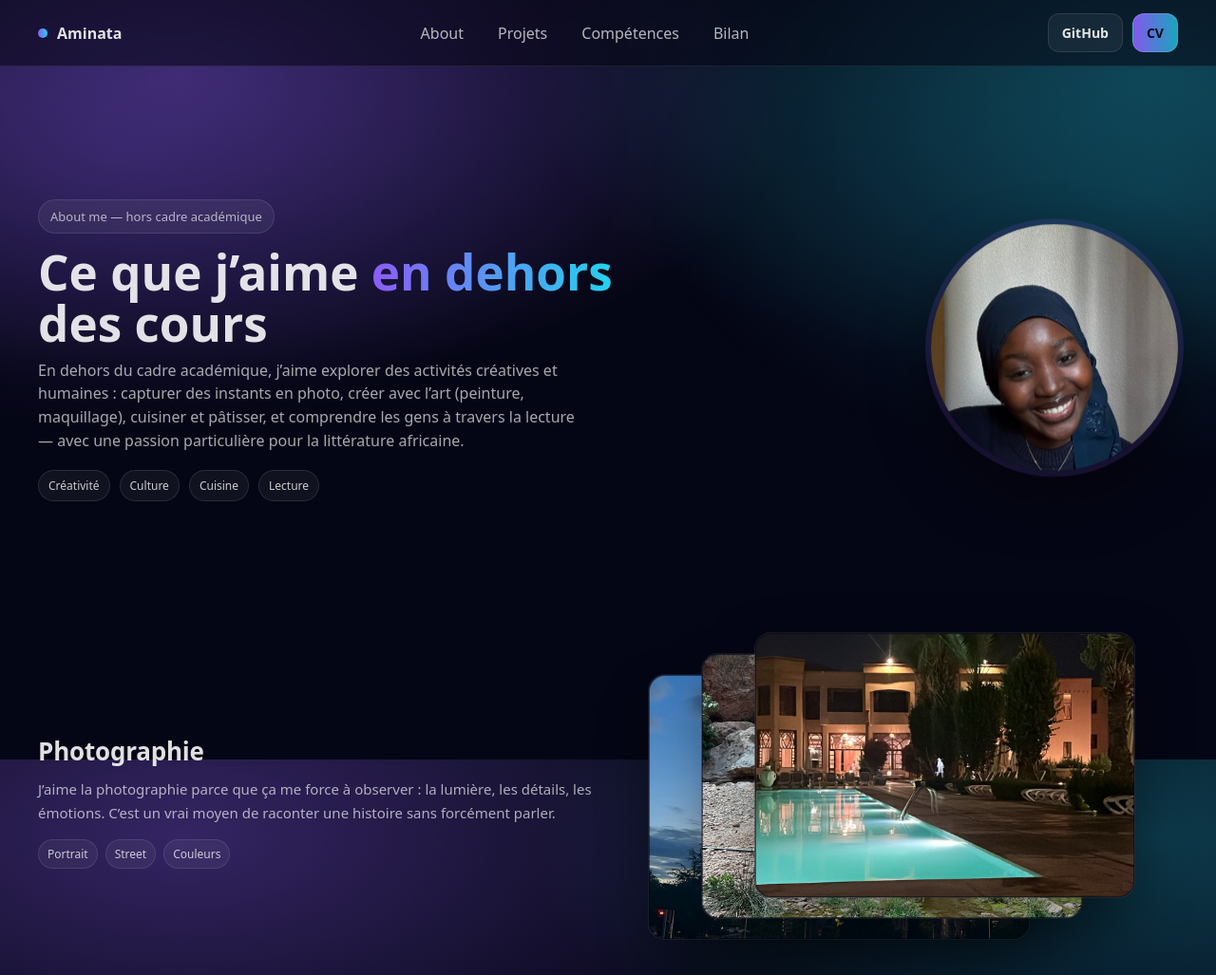
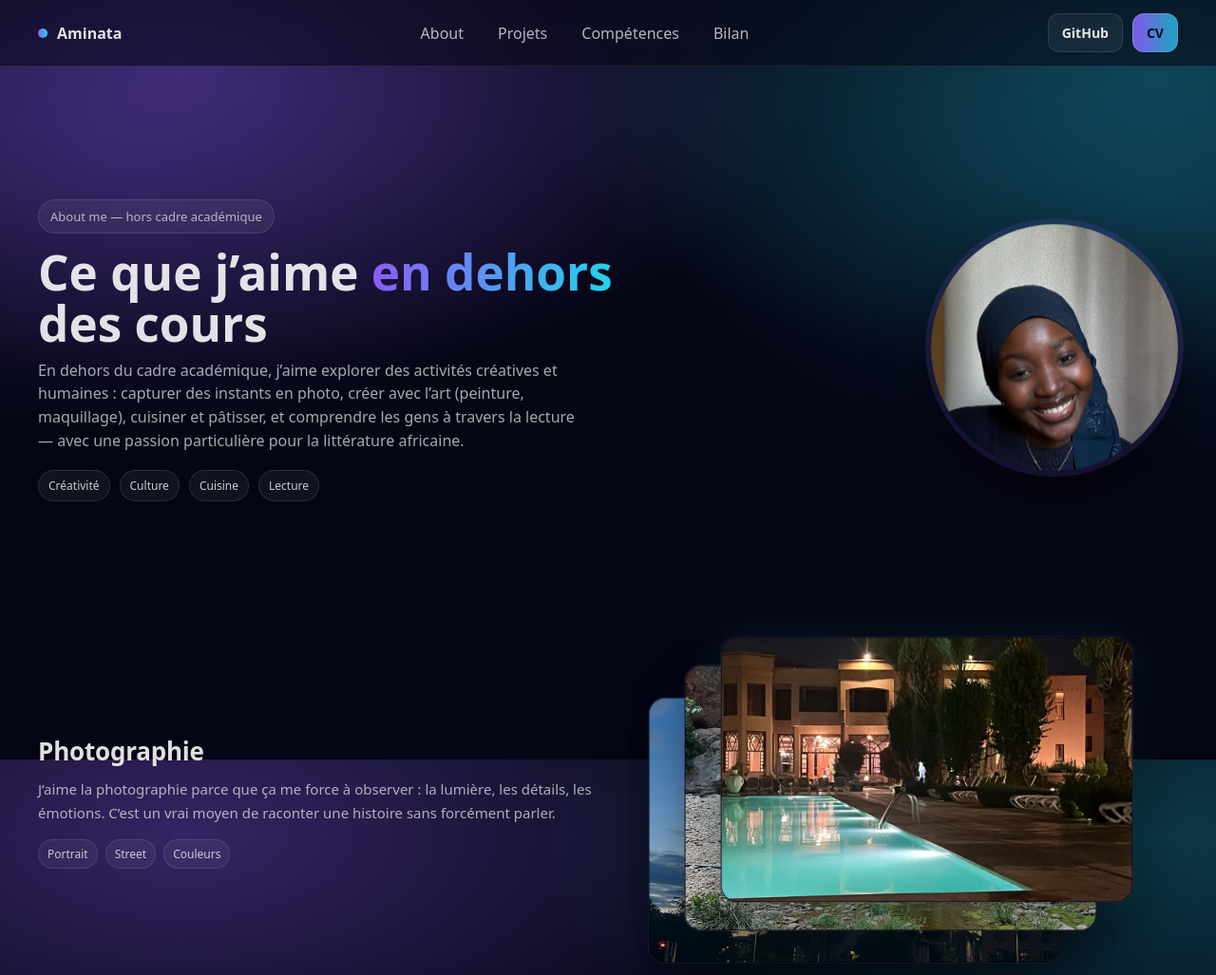
Before and after one commit to aorngom/Portfolio_S6, a plain HTML site: page about.html in a window 1280 px wide. Shown: the top 1027 px of the page at 95% size. Drawn offline with Linux system fonts and the light colour scheme.

Commit message:
changement image dans about

```diff
--- a/css/about.css
+++ b/css/about.css
@@ -181,12 +181,10 @@
     border: 1px solid rgba(255,255,255,0.10);
     color: rgba(255,255,255,0.75);
   }
-
   /* =========================================
-     ✅ PHOTO STACK (sans inclinaison + overlap léger sur les BORDS)
-     Objectif: voir clairement les 3 (le prof voit tout)
-     ========================================= */
-  .stack{
+   PHOTO STACK — plus lisible (on voit vraiment les 3)
+   ========================================= */
+.stack{
     position: relative;
     width: min(560px, 100%);
     height: 360px;
@@ -194,65 +192,77 @@
     isolation: isolate;
   }
 
+  /* option si tu veux plus haut */
   .stack-lg{ height: 400px; }
 
   .stack .p{
     position: absolute;
-    width: 72%;
+
+    /* taille un peu plus petite => on voit l’arrière */
+    width: 78%;
     height: 78%;
+
     object-fit: cover;
     border-radius: 18px;
-    border: 1px solid rgba(255,255,255,0.14);
-    box-shadow: 0 25px 60px rgba(0,0,0,0.40);
+
+    /* séparation propre entre photos */
+    outline: 2px solid rgba(5,6,21,0.55);
+    outline-offset: -2px;
+
+    border: 1px solid rgba(255,255,255,0.12);
+    box-shadow:
+      0 25px 60px rgba(0,0,0,0.40),
+      0 0 0 1px rgba(255,255,255,0.06) inset;
+
     background: rgba(255,255,255,0.04);
-    transition: transform .22s ease, filter .22s ease;
+
+    transition: transform .25s ease, filter .25s ease;
+    will-change: transform;
   }
 
-  /* ✅ plus d’inclinaison */
-  .stack .p1,
-  .stack .p2,
-  .stack .p3{ transform: none; }
+  /* positions (plus de décalage = plus visible) */
+  .stack .p1{
+    z-index: 1;
+    left: 0px;
+    top: 70px;
+    opacity: 0.92;
+  }
 
-  /* ✅ overlap léger: on décale peu -> les 3 sont visibles (pas recouvert à moitié) */
-  .stack .p1{
-    left: 0%;
-    top: 46px;
-    z-index: 1;
+  .stack .p2{
+    z-index: 2;
+    left: 38px;
+    top: 36px;
     opacity: 0.96;
   }
 
-  .stack .p2{
-    left: 10%;
-    top: 24px;
-    z-index: 2;
-    opacity: 0.98;
-  }
-
   .stack .p3{
-    left: 20%;
-    top: 2px;
     z-index: 3;
+    left: 76px;
+    top: 6px;
     opacity: 1;
   }
 
-  /* ✅ petite séparation visuelle entre les photos (liseré + glow léger) */
-  .stack .p{
-    outline: 2px solid rgba(5,6,21,0.55);         /* bord sombre = séparation */
-    outline-offset: -2px;
-  }
-  .stack .p::after{
-    content: "";
-    position: absolute;
-    inset: 0;
-    border-radius: 18px;
-    box-shadow: 0 0 0 1px rgba(255,255,255,0.08) inset;
-    pointer-events: none;
+  /* petit glow sur la photo du dessus */
+  .stack .p3{
+    box-shadow:
+      0 30px 80px rgba(0,0,0,0.50),
+      0 0 0 1px rgba(255,255,255,0.08) inset,
+      0 0 40px rgba(34,211,238,0.10);
   }
 
-  /* Hover: écarte un peu, mais toujours propre */
-  .stack:hover .p1{ transform: translate(-4px, 6px); }
-  .stack:hover .p2{ transform: translate(0px, 0px); }
-  .stack:hover .p3{ transform: translate(4px, -6px); }
+  /* hover : écarte + met en valeur sans tout casser */
+  .stack:hover .p1{ transform: translate(-8px, 10px) rotate(-1deg); filter: saturate(1.02); }
+  .stack:hover .p2{ transform: translate(0px, 0px) rotate(0deg); }
+  .stack:hover .p3{ transform: translate(10px, -10px) rotate(1deg); filter: saturate(1.05); }
+
+  /* mobile : moins de largeur, donc on réduit les décalages */
+  @media (max-width: 700px){
+    .stack{ height: 300px; }
+    .stack .p{ width: 86%; height: 76%; }
+    .stack .p1{ left: 0px; top: 64px; }
+    .stack .p2{ left: 22px; top: 32px; }
+    .stack .p3{ left: 44px; top: 6px; }
+  }
 
   /* Reveal (safe default: visible même si JS pas chargé) */
   .reveal{ opacity: 1; transform: none; }
```
Also changed, not shown: bilan.html (+1 -1 lines), css/projet.css (+36 -8 lines), projet_cv_video.html (+11 -16 lines), assets/img/bilan.jpg (added).
